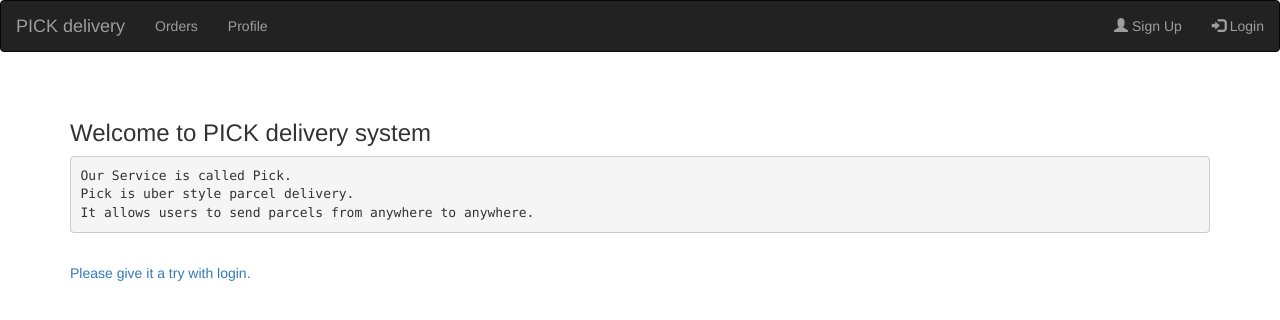
After one commit to bytes-lab/PICK, a Django app: page / in a window 1280 px wide. The commit adds this page. Shown: the top 320 px of the page. Run offline with Django 3.2, Linux system fonts and the light colour scheme; some libraries are stand-ins or nearby versions.

```diff
--- a/pick_delivery/order/views.py
+++ b/pick_delivery/order/views.py
@@ -112,7 +112,6 @@ def send_delivery_request(order):
 		}
 	}
 
-	print body, '##################'
 	res = requests.post(url=url, headers=header, data=json.dumps(body))
 
 	print res.json()
--- a/pick_delivery/pick_delivery/urls.py
+++ b/pick_delivery/pick_delivery/urls.py
@@ -15,16 +15,19 @@ Including another URLconf
 """
 from django.conf.urls import url, include
 from django.contrib import admin
+from django.views.generic import TemplateView
 
 import order.views
 import sender.views
 
 
 urlpatterns = [
+    url(r'^$', TemplateView.as_view(template_name='index.html')),
     url(r'^admin/', admin.site.urls),
     url(r'^accounts/', include('allauth.urls')),
     url(r'^orders/', order.views.new_order),
     url(r'^order_completed /', order.views.order_completed),
     url(r'^order_confirm/(?P<id>\d+)/(?P<key>\w+)/$', order.views.confirm_order),
     url(r'^register_sender/$', sender.views.register_sender),
+    url(r'^api-auth/', include('rest_framework.urls', namespace='rest_framework'))
 ]
--- a/pick_delivery/requirements.txt
+++ b/pick_delivery/requirements.txt
@@ -1,4 +1,7 @@
 Django>=1.9.4
 Django-allauth>=0.25
 Pillow>=3.2.0
+djangorestframework
+markdown
+django-filter
 twilio
--- a/pick_delivery/sender/forms.py
+++ b/pick_delivery/sender/forms.py
@@ -4,7 +4,7 @@ from order.models import ITEMS
 
 class SenderForm(forms.ModelForm):
     """
-    Form for registering a new account.
+    Form for registering a new sender.
     """
     email = forms.EmailField(widget=forms.EmailInput(attrs={'required': True, 'readonly':True, 'class': 'form-control'}), label="Email Address")
     phone = forms.RegexField(widget=forms.TextInput(attrs={'required': True, 'class': 'form-control'}), regex=r'^\d{9,15}$',
--- a/pick_delivery/templates/base.html
+++ b/pick_delivery/templates/base.html
@@ -15,16 +15,19 @@
              <nav class="navbar navbar-inverse">
               <div class="container-fluid">
                 <div class="navbar-header">
-                  <a class="navbar-brand" href="#">PICK delivery</a>
+                  <a class="navbar-brand" href="/">PICK delivery</a>
                 </div>
                 <ul class="nav navbar-nav">
-                  <li class="active"><a href="#">Home</a></li>
-                  <li><a href="#">Page 1</a></li>
-                  <li><a href="#">Page 2</a></li>
+                  <li><a href="/orders/">Orders</a></li>
+                  <li><a href="#">Profile</a></li>
                 </ul>
                 <ul class="nav navbar-nav navbar-right">
-                  <li><a href="/accounts/signup/"><span class="glyphicon glyphicon-user"></span> Sign Up</a></li>
-                  <li><a href="/accounts/logout/"><span class="glyphicon glyphicon-log-in"></span> Login</a></li>
+                  {% if user.is_authenticated %}
+                    <li><a href="/accounts/logout/"><span class="glyphicon glyphicon-log-in"></span> Logout</a></li>
+                  {% else %}
+                    <li><a href="/accounts/signup/"><span class="glyphicon glyphicon-user"></span> Sign Up</a></li>
+                    <li><a href="/accounts/login/"><span class="glyphicon glyphicon-log-in"></span> Login</a></li>
+                  {% endif %}
                 </ul>
               </div>
             </nav>
--- /dev/null
+++ b/pick_delivery/templates/index.html
@@ -0,0 +1,13 @@
+{% extends 'base.html' %}
+{% load staticfiles %}
+
+{% block body %}
+<h3>Welcome to PICK delivery system</h3>
+<pre>
+Our Service is called Pick.
+Pick is uber style parcel delivery.
+It allows users to send parcels from anywhere to anywhere.
+</pre>
+<br>
+<a href='/accounts/login/'>Please give it a try with login.</a>
+{% endblock body %}
```
Also changed, not shown: pick_delivery/pick_delivery/settings.py (+10 -1 lines), pick_delivery/templates/landing.html (deleted, +0 -8 lines), README.md, pick_delivery/db.sqlite3, pick_delivery/sender/templates/profile.html (renamed from pick_delivery/templates/profile.html), 1 other file.
